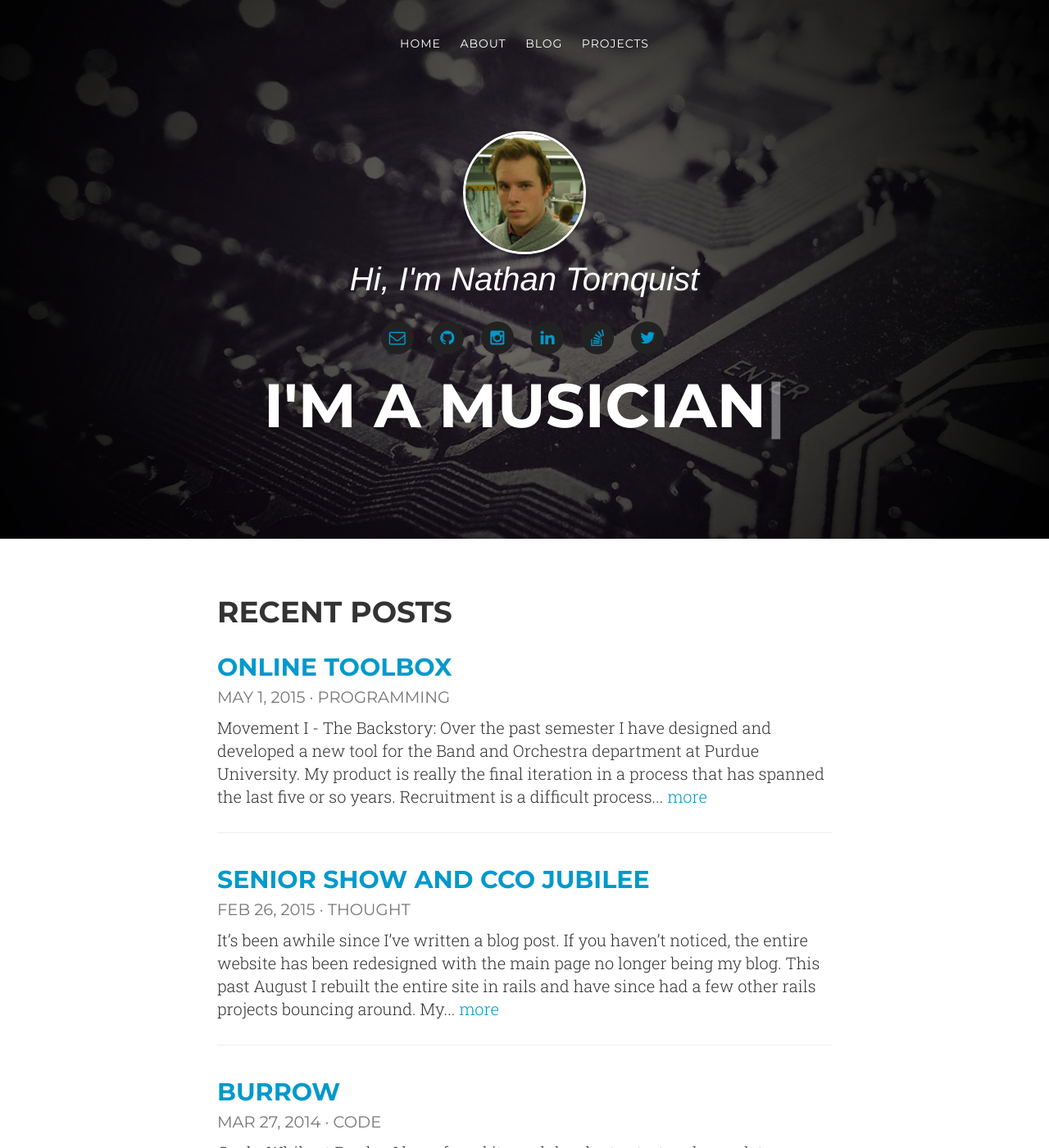
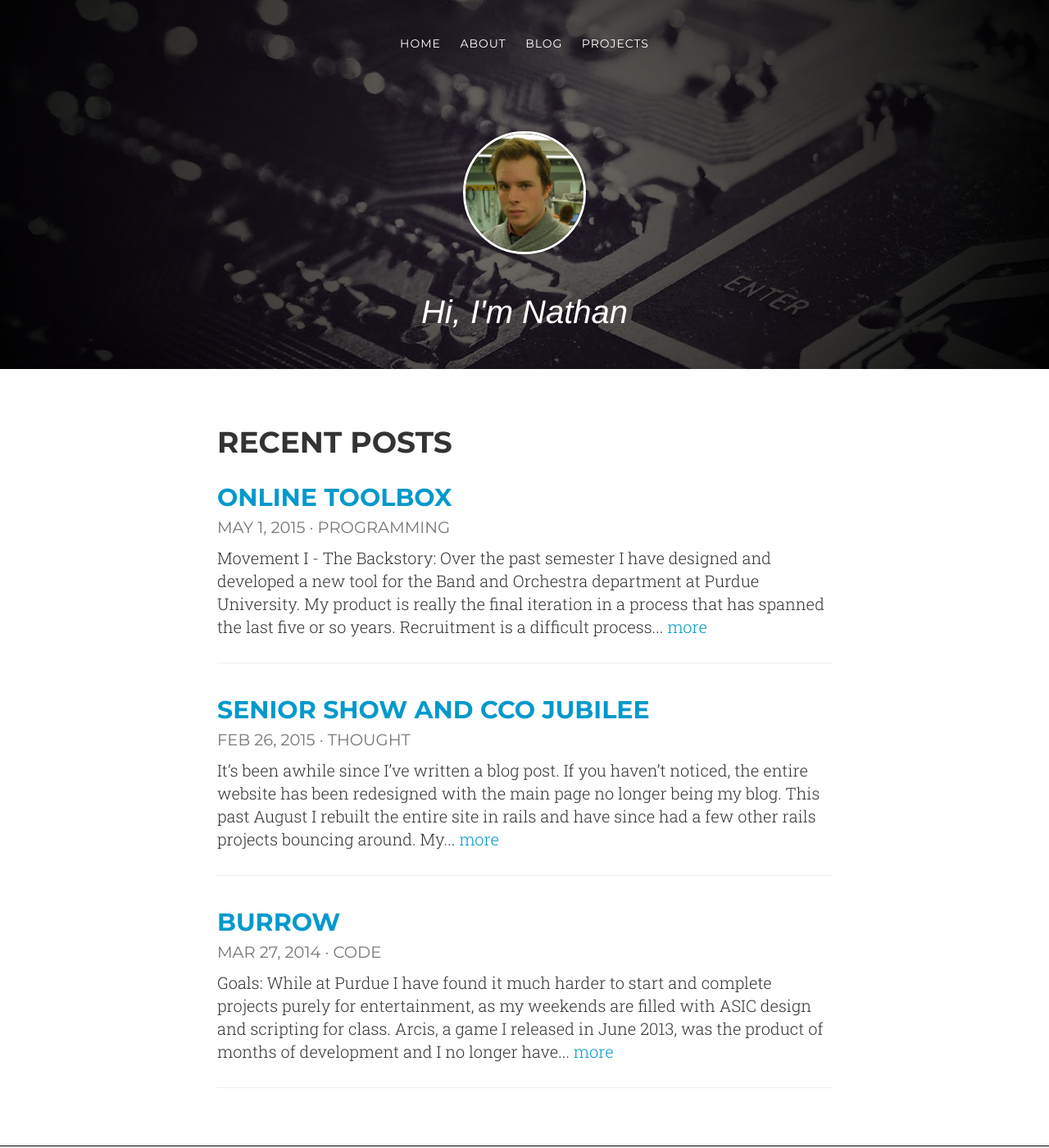
Before and after one commit to Tornquist/tornquist.github.io, a Jekyll site: the page built from index.html, in a window 1280 px wide and 1400 px high. Shown: the whole window at 82% size. Built offline with Jekyll 4.4.1, drawn with Linux system fonts in a browser that asks for light colours; some web fonts are replaced.

Commit message:
Simplified Home Page I didn't like the vibe of the auto adjusting text.  So I removed the text as well as the social links.  Now it is just a photo of my with my name.  It's cleaner.  I don't know how useful all of the social buttons are their either.  Contact info is a little harder to find, but the general appearance is less like early myspace pages

```diff
--- a/_config.yml
+++ b/_config.yml
@@ -22,7 +22,7 @@ home_title: Home
 milestones_heading: Professional Milestones
 milestones_subheading: A Brief History of Where I've Been
 
-welcome_small: Hi, I'm Nathan Tornquist
+welcome_small: Hi, I'm Nathan
 welcome_big: I'm an Engineer
 welcome_image: nathan.png
 welcome_button_text: Learn About Me
--- a/assets/styles/agency.css
+++ b/assets/styles/agency.css
@@ -324,6 +324,11 @@ header .intro-text .intro-lead-in {
     line-height: 22px;
 }
 
+header .intro-text .intro-lead-in-margins-50 {
+  margin-top: 50px;
+  margin-bottom: 50px;
+}
+
 header .intro-text .intro-heading {
     margin-bottom: 25px;
     text-transform: uppercase;
@@ -371,6 +376,11 @@ header .intro-typing-text {
         font-size: 40px;
         font-style: italic;
         line-height: 40px;
+    }
+
+    header .intro-text .intro-lead-in-margins-50 {
+      margin-top: 50px;
+      margin-bottom: 50px;
     }
 
     header .intro-text .intro-heading {
--- a/index.html
+++ b/index.html
@@ -10,35 +10,9 @@ custom_css:
       <div class="img-wrapper">
         <img class="img-circle img-emphasis img-space img-center" src="/assets/images/{{ site.welcome_image }}" style="width:150px; height:150px">
       </div>
-      <div class="intro-lead-in">{{ site.welcome_small }}</div>
-      <div class="intro-lead-in">
-        {% include social_buttons.html %}
-      </div>
-      <div class="intro-heading">
-        <div class="intro-typing-text">
-          I'm <span id="typed_banner"></span>
-        </div>
-      </div>
+      <div class="intro-lead-in intro-lead-in-margins-50">{{ site.welcome_small }}</div>
     </div>
   </div>
-
-  <script src="assets/scripts/typed.js"></script>
-  <link rel="stylesheet" type="text/css" href="assets/styles/typed.css">
-  <script>
-$(function(){
-  $("#typed_banner").typed({
-    strings: [
-      "an engineer",
-      "a musician",
-      "an artist"
-    ],
-    typeSpeed: 100,
-    backSpeed: 50,
-    backDelay: 1500,
-    loop: true
-  });
-});
-  </script>
 </header>
 
 <section class="small-padding{% if page.section_class %} {{ page.section_class }}{% endif %}" {% if page.section_id %}id="{{ page.section_id }}"{% endif %}>
```
